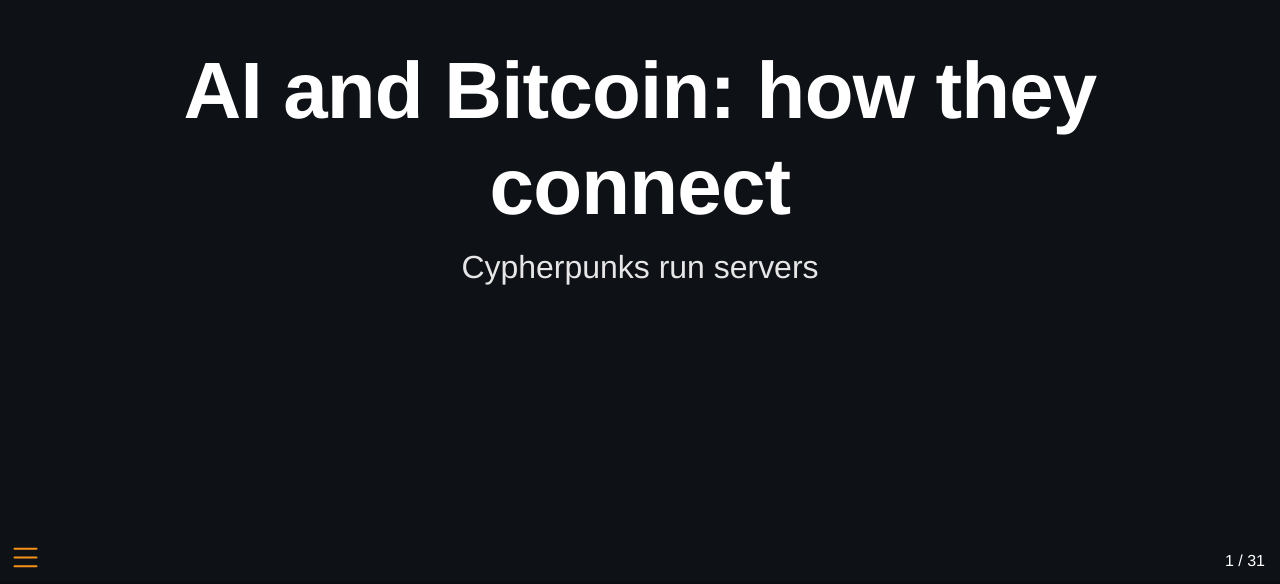
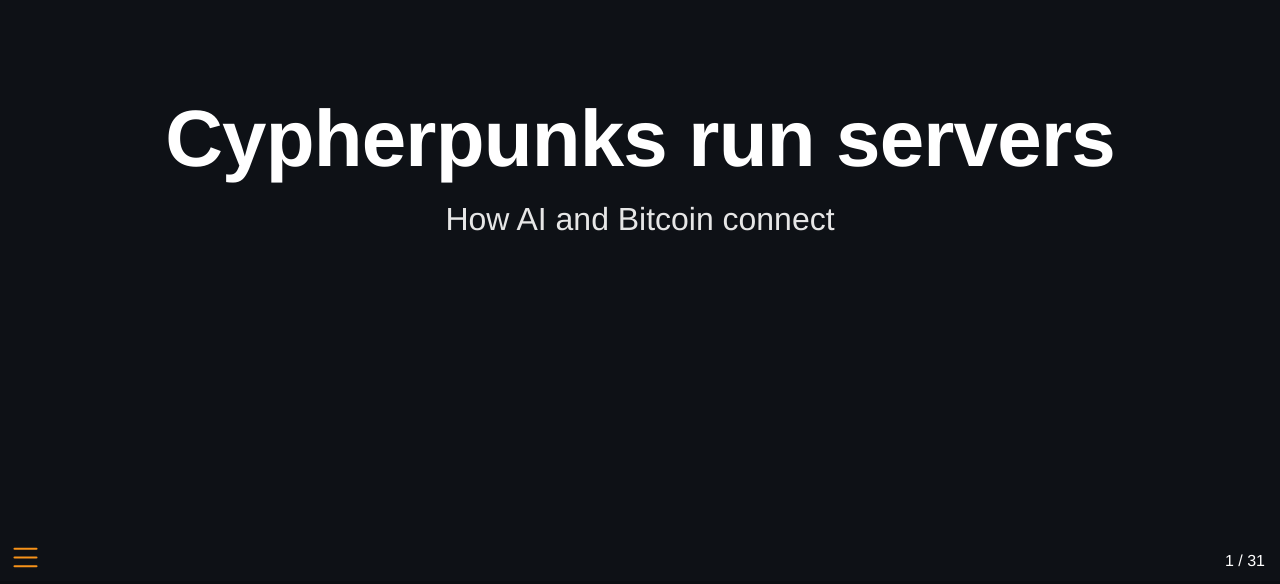
Before and after one commit to douglaz/sov-conf-slides, a plain HTML site: page index.html in a window 1280 px wide. Shown: the part 216-800 px from the top of the page. Drawn offline with nearby package versions, Linux system fonts and the light colour scheme; some packages are replaced by stand-ins of ours; some icons are missing; a web font is replaced by a local one.

Commit message:
docs: update slides

```diff
--- a/index.html
+++ b/index.html
@@ -9,7 +9,7 @@
 <link href="index_files/libs/quarto-html/quarto-syntax-highlighting-dark-b85bc7c33db8c58e0ec93c3465666fed.css" rel="stylesheet" id="quarto-text-highlighting-styles"><meta charset="utf-8">
   <meta name="generator" content="quarto-1.10.18">
 
-  <title>AI and Bitcoin: how they connect</title>
+  <title>Cypherpunks run servers</title>
   <meta name="apple-mobile-web-app-capable" content="yes">
   <meta name="apple-mobile-web-app-status-bar-style" content="black-translucent">
   <meta name="viewport" content="width=device-width, initial-scale=1.0, maximum-scale=1.0, user-scalable=no, minimal-ui">
@@ -132,8 +132,8 @@
     <div class="slides">
 
 <section id="title-slide" class="quarto-title-block center">
-  <h1 class="title">AI and Bitcoin: how they connect</h1>
-  <p class="subtitle">Cypherpunks run servers</p>
+  <h1 class="title">Cypherpunks run servers</h1>
+  <p class="subtitle">How AI and Bitcoin connect</p>
 
 <div class="quarto-title-authors">
 </div>
```
